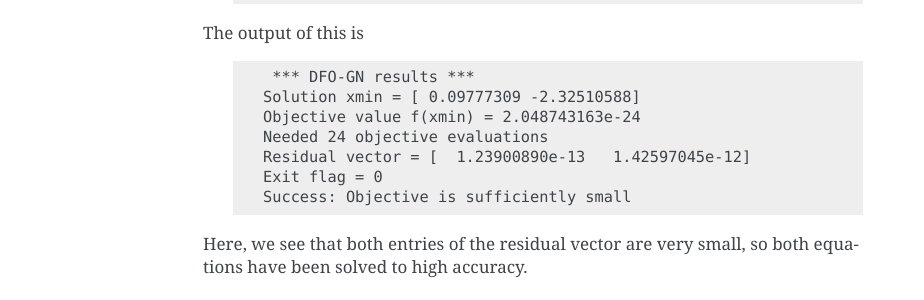
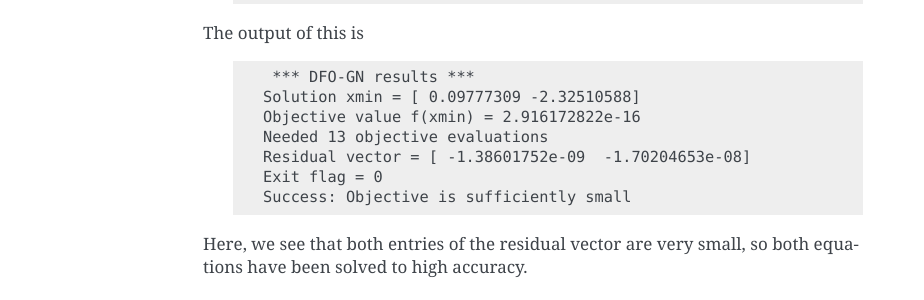
Before and after one commit to numericalalgorithmsgroup/dfogn, a Sphinx documentation site: the page built from docs/userguide.rst, in a window 1280 px wide and 900 px high, scrolled down 8657 px. Shown: the part 535-835 px from the top of the window, without its empty margins (217-1141 px from the left). Built offline with Sphinx 7.4.7, drawn with Linux system fonts in a browser that asks for light colours.

Commit message:
Updated results in documentation to match version 0.2

```diff
--- a/docs/userguide.rst
+++ b/docs/userguide.rst
@@ -392,9 +392,9 @@ The output of this is
 
        *** DFO-GN results ***
       Solution xmin = [ 0.09777309 -2.32510588]
-      Objective value f(xmin) = 2.048743163e-24
-      Needed 24 objective evaluations
-      Residual vector = [  1.23900890e-13   1.42597045e-12]
+      Objective value f(xmin) = 2.916172822e-16
+      Needed 13 objective evaluations
+      Residual vector = [ -1.38601752e-09  -1.70204653e-08]
       Exit flag = 0
       Success: Objective is sufficiently small
 
```
Also changed, not shown: 1 other file.
